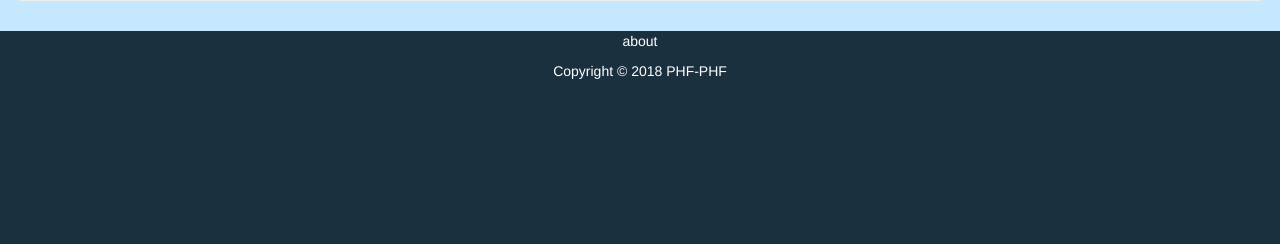
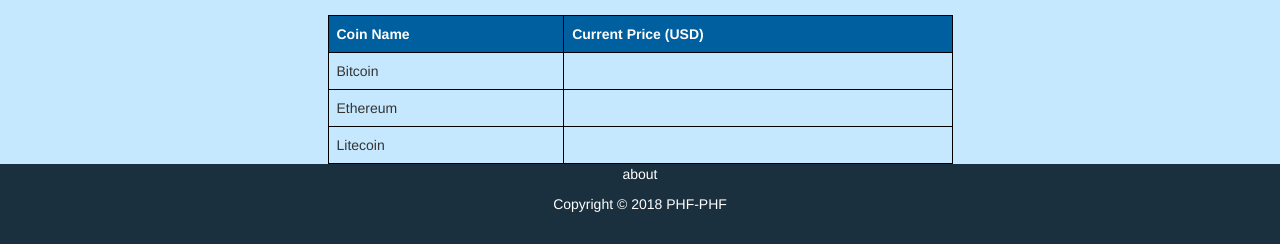
Before and after one commit to samfoxcode/Cryptocurrency-Trading-Website, a Django app: page /account/signedinhome/ in a window 1280 px wide. Shown: the part 964-1208 px from the top of the page. Before the commit the page ends 1043 px from the top, so only its background shows below. Run offline with Django 3.2, Linux system fonts and the light colour scheme; some libraries are stand-ins or nearby versions.

Commit message:
added gerard's table for home page showing most current prices

```diff
--- a/templates/account/signedinhome.html
+++ b/templates/account/signedinhome.html
@@ -8,7 +8,6 @@
     <meta name="viewport" content="width=device-width, initial-scale=1">
     <link rel="stylesheet" href="https://maxcdn.bootstrapcdn.com/bootstrap/3.3.7/css/bootstrap.min.css">
     <link rel="stylesheet" href="//code.jquery.com/ui/1.12.1/themes/base/jquery-ui.css">
-    <link rel="stylesheet" href="/resources/demos/style.css">
     <script src="https://code.jquery.com/jquery-1.12.4.js"></script>
     <script src="https://code.jquery.com/ui/1.12.1/jquery-ui.js"></script>
     <script src="https://ajax.googleapis.com/ajax/libs/jquery/3.3.1/jquery.min.js"></script>
@@ -41,6 +40,7 @@
         .slideanim {
             visibility: hidden;
         }
+
         .slide {
             animation-name: slide;
             -webkit-animation-name: slide;
@@ -86,6 +86,32 @@
             .logo {
                 font-size: 150px;
             }
+
+        }
+        table {
+			border-collapse: collapse;
+			width: 50%;
+			margin: auto;
+			margin-top: 1em;
+		}
+
+		th, td {
+			text-align: left;
+			padding: 8px;
+			border: 1px solid #000;
+		}
+
+		tr:nth-child(even) {
+			background-color: #c6e8ff
+		}
+
+		th {
+			background-color: #005f9e;
+			color: white;
+		}
+		.chart_div {
+			margin: auto;
+			width: 50%;
 		}
     </style>
     <title>
@@ -120,7 +146,7 @@
     </div>
 </head>
 
-<body class="body" style="background-color:#c6e8ff">
+<body class="body" style="background-color:#c6e8ff" onload="getBTCPrice(); getETHPrice(); getLTCPrice();">
     <div class="container-fluid" style="min-height:95%; ">
         <style>
             .header {
@@ -222,7 +248,7 @@
 
         <div class="jumbotron text-center">
             <center>
-                <h3 style="text-align:center;">COIN HISTORY</h3>
+                <h4 style="text-align:center;">COIN HISTORY</h4>
                 <script type="text/javascript" src="https://www.gstatic.com/charts/loader.js"></script>
                 <script type="text/javascript">
                     google.charts.load('current', { packages: ['corechart', 'line'] });
@@ -238,7 +264,7 @@
                             ['2015', 455, 11, 0],
                             ['2016', 978, 15, 0],
                             ['2017', 19343, 735, 302],
-                            ['2018', 16937, 1413, 295]
+                            ['2018', 8793, 609, 143],
                         ]);
 
                         var options = {
@@ -258,8 +284,122 @@
                 <div id="chart_div"></div>
             </center>
             </div>
+            <div id="table_div">
+                <script type="text/javascript">
+                    var btcxmlhttp = new XMLHttpRequest();
+                    var btcurl = "https://api.coinmarketcap.com/v1/ticker/bitcoin/";
+
+                    var ethxmlhttp = new XMLHttpRequest();
+                    var ethurl = "https://api.coinmarketcap.com/v1/ticker/ethereum/";
+
+                    var ltcxmlhttp = new XMLHttpRequest();
+                    var ltcurl = "https://api.coinmarketcap.com/v1/ticker/litecoin/";
+
+                    var currentBTCPrice;
+                    var currentETHPrice;
+                    var currentLTCPrice;
+                    btcxmlhttp.onreadystatechange = function () {
+                        if (this.readyState == 4 && this.status == 200) {
+                            var myArr = JSON.parse(this.responseText);
+                            myBTCFunction(myArr);
+                        }
+                    };
+
+                    ethxmlhttp.onreadystatechange = function () {
+                        if (this.readyState == 4 && this.status == 200) {
+                            var myArr = JSON.parse(this.responseText);
+                            myETHFunction(myArr);
+                        }
+                    };
+
+                    ltcxmlhttp.onreadystatechange = function () {
+                        if (this.readyState == 4 && this.status == 200) {
+                            var myArr = JSON.parse(this.responseText);
+                            myLTCFunction(myArr);
+                        }
+                    };
+
+                    btcxmlhttp.open("GET", btcurl, true);
+                    ethxmlhttp.open("GET", ethurl, true);
+                    ltcxmlhttp.open("GET", ltcurl, true);
+
+                    function getBTCPrice() {
+                        btcxmlhttp.send();
+                    }
+
+                    function getETHPrice() {
+                        ethxmlhttp.send();
+                    }
+
+                    function getLTCPrice() {
+                        ltcxmlhttp.send();
+                    }
+
+                    function myBTCFunction(arr) {
+                        var out = "";
+                        var diff;
+                        var i;
+                        for (i = 0; i < arr.length; i++) {
+                            currentBTCPrice = arr[i].price_usd;
+                            out += "$" + currentBTCPrice + " ";
+                        }
+                        document.getElementById("btcprice").innerHTML = out;
+
+                    }
+                    function myETHFunction(arr) {
+                        var out = "";
+                        var diff;
+                        var textColor;
+                        var i;
+                        for (i = 0; i < arr.length; i++) {
+                            currentETHPrice = arr[i].price_usd;
+                            out += "$" + currentETHPrice + " ";
+                        }
+                        document.getElementById("ethprice").innerHTML = out;
+                    }
+                    function myLTCFunction(arr) {
+                        var out = "";
+                        var diff;
+                        var i;
+                        for (i = 0; i < arr.length; i++) {
+                            currentLTCPrice = arr[i].price_usd;
+                            out += "$" + currentLTCPrice + " ";
+                        }
+                        document.getElementById("ltcprice").innerHTML = out;
+                    }
+
+                    setTimeout(getBTCPrice, 5 * 60 * 1000);
+                    setTimeout(getETHPrice, 5 * 60 * 1000);
+                    setTimeout(getLTCPrice, 5 * 60 * 1000);
+                </script>
+
+                <table id="listingstable">
+                    <tr>
+                        <th>Coin Name</th>
+                        <th>Current Price (USD)</th>
+                    </tr>
+                    <tr>
+                        <td>Bitcoin</td>
+                        <td>
+                            <p id="btcprice"></p>
+                        </td>
+                    </tr>
+                    <tr>
+                        <td>Ethereum</td>
+                        <td>
+                            <p id="ethprice"></p>
+                        </td>
+                    </tr>
+                    <tr>
+                        <td>Litecoin</td>
+                        <td>
+                            <p id="ltcprice"></p>
+                        </td>
+                    </tr>
+                </table>
                 </div>
-
+        </div>
+    </div>
     <div></div>
     <style>
         * {
```
Also changed, not shown: templates/home/index.html (+15 -10 lines), db.sqlite3. Lines whose indentation alone changed are shown as unchanged.
